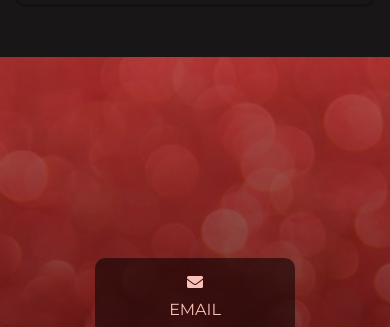
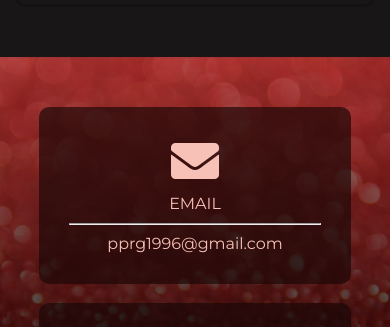
Before and after one commit to pprg1996/prdev, a website: page index.html in a window 390 px wide. Shown: the part 2036-2363 px from the top of the page. Drawn offline with nearby package versions, Linux system fonts and the light colour scheme.

Commit message:
Contact made responsive

```diff
--- a/style.scss
+++ b/style.scss
@@ -185,7 +185,7 @@ body {
 }
 
 #contact {
-  min-height: 100vh;
+  // min-height: 100vh;
   background-image: linear-gradient(rgba(0, 0, 0, 0.3), rgba(0, 0, 0, 1)), url("./assets/img/redPebbles.jpg");
   background-size: cover;
   background-position: center;
@@ -193,6 +193,7 @@ body {
   flex-direction: column;
   justify-content: space-evenly;
   align-items: center;
+  padding: 50px 0;
 }
 
 .contactCard {
@@ -203,13 +204,18 @@ body {
   color: #f8c1b7;
   justify-content: space-around;
   border-radius: 10px;
-  padding: 15px 0;
-  width: 200px;
-  height: 120px;
+  padding: 30px 0;
+  width: 80%;
+  // height: 120px;
+}
+
+.contactCard:first-child {
+  margin-bottom: 5%;
 }
 
 .contactIcon {
   margin-bottom: 10px;
+  font-size: 3rem;
 }
 
 .contactType {
```
Also changed, not shown: style.css, 1 other file.
